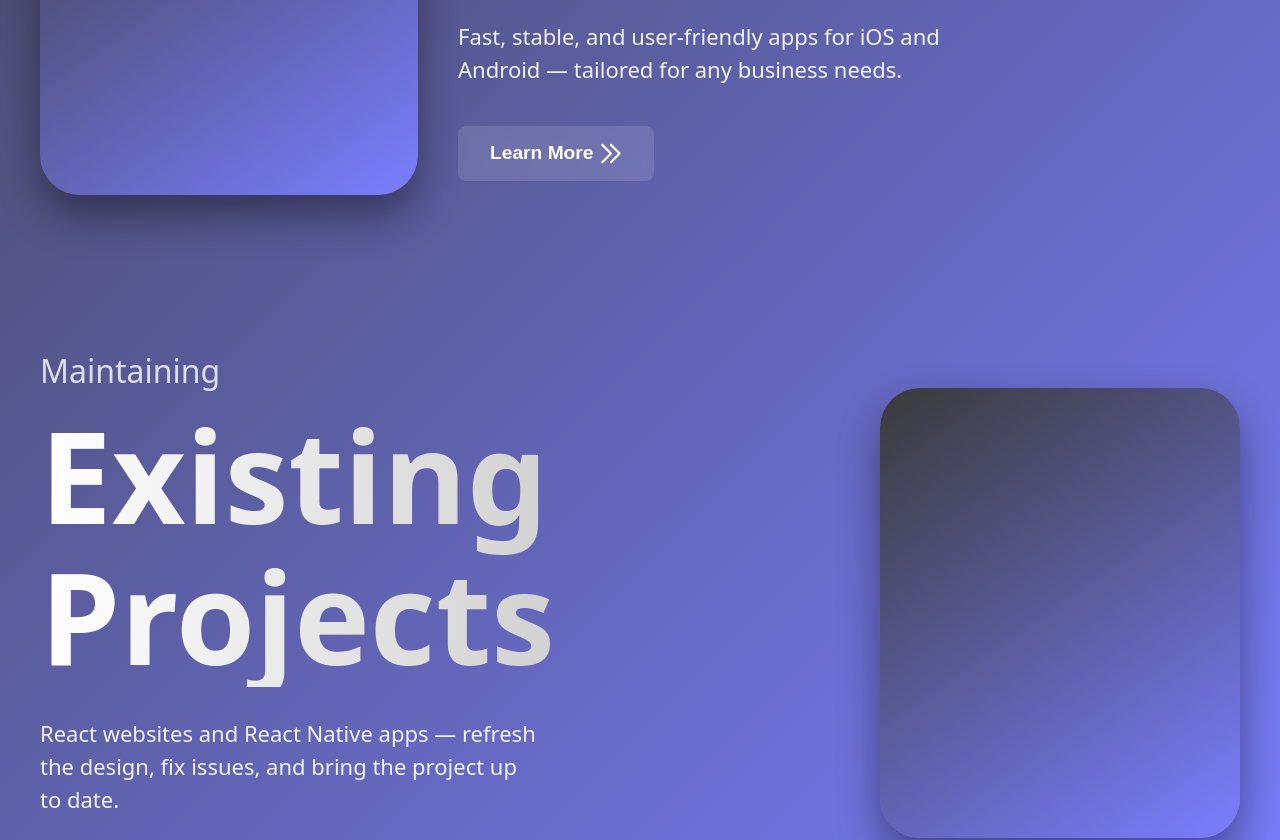
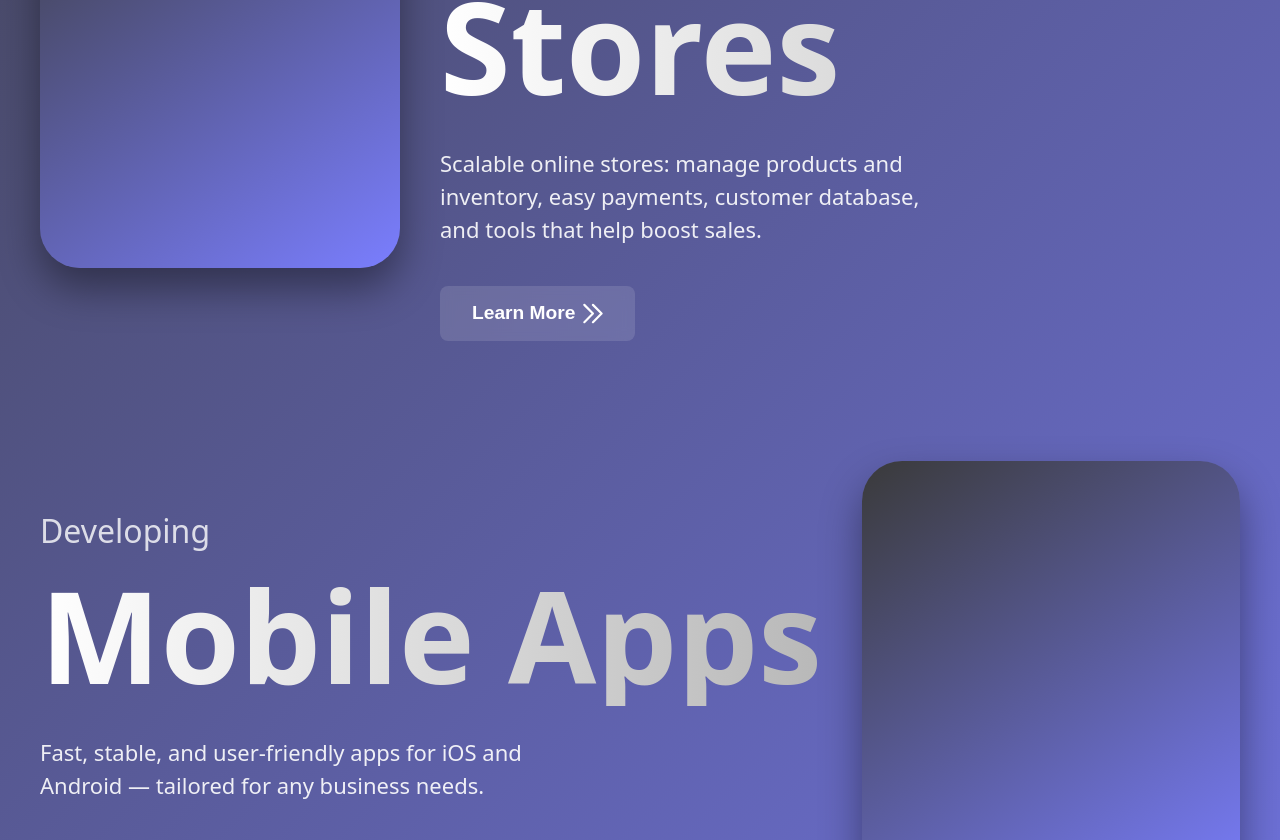
Before and after one commit to TAndrei17/tandreipro-page, a React (Vite) app: page / in a window 1280 px wide. Shown: the part 1005-1845 px from the top of the page. Built offline with nearby package versions, Linux system fonts and the light colour scheme.

Commit message:
feat: update HomePage

```diff
--- a/src/pages/HomePage.tsx
+++ b/src/pages/HomePage.tsx
@@ -22,15 +22,21 @@ const HomePage = () => {
 				description={t('webSectionDescription')}
 			/>
 			<HomeSection
+				title={t('shopSectionTitle')}
+				subtitle={t('shopSectionSubtitle')}
+				description={t('shopSectionDescription')}
+				reverse={!isMobile}
+			/>
+			<HomeSection
 				title={t('mobileSectionTitle')}
 				subtitle={t('mobileSectionSubtitle')}
 				description={t('mobileSectionDescription')}
-				reverse={!isMobile}
 			/>
 			<HomeSection
 				title={t('maintainSectionTitle')}
 				subtitle={t('maintainSectionSubtitle')}
 				description={t('maintainSectionDescription')}
+				reverse={!isMobile}
 			/>
 		</div>
 	);
```
